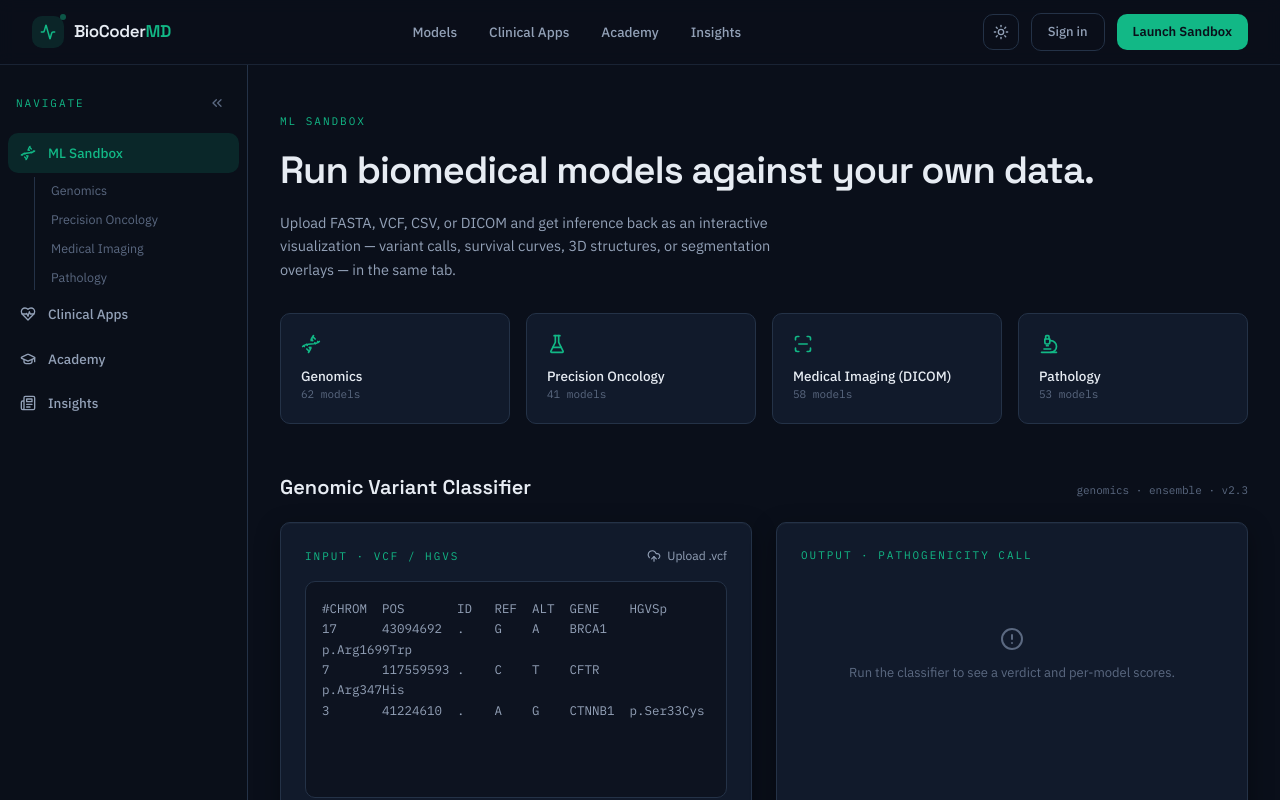
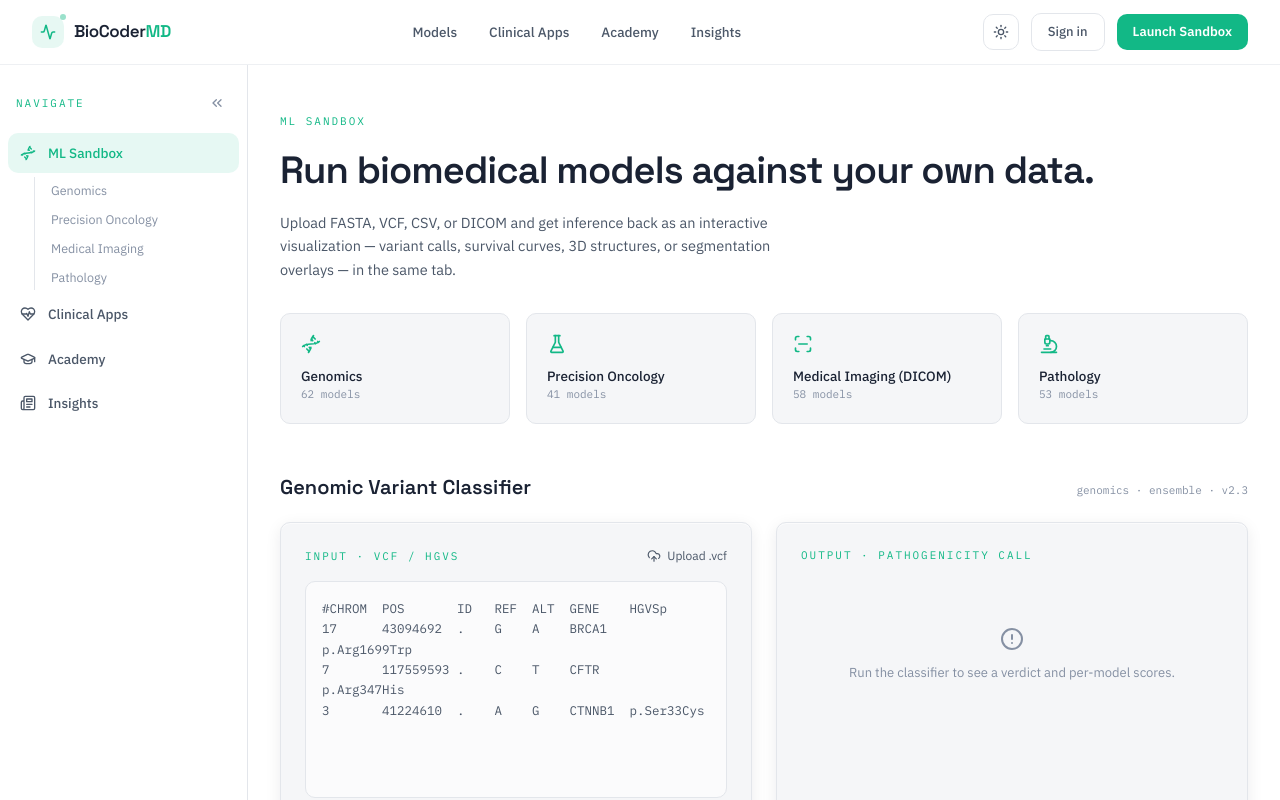
Before and after one commit to tahrene94-creator/biocoder-md, a Next.js app: page /models in a window 1280 px wide. Shown: the top 800 px of the page. Built offline with nearby package versions, Linux system fonts and the light colour scheme.

Commit message:
switch to light academic color theme

```diff
--- a/app/globals.css
+++ b/app/globals.css
@@ -12,12 +12,11 @@ html {
   scroll-behavior: smooth;
 }
 
+/* Light academic/institutional look is now the site-wide default -- see the
+   bg.deep / ink.DEFAULT token values in tailwind.config.ts, which every
+   component already references. */
 body {
   @apply bg-bg-deep text-ink font-body antialiased;
-}
-
-body.light-mode {
-  @apply bg-bg-light text-ink-onLight;
 }
 
 ::selection {
--- a/components/sandbox/VariantClassifierSandbox.tsx
+++ b/components/sandbox/VariantClassifierSandbox.tsx
@@ -195,20 +195,20 @@ export default function VariantClassifierSandbox() {
             <div className="h-[180px] w-full">
               <ResponsiveContainer width="100%" height="100%">
                 <BarChart data={result.scores} layout="vertical" margin={{ left: 0, right: 16 }}>
-                  <CartesianGrid strokeDasharray="3 3" stroke="#243247" horizontal={false} />
-                  <XAxis type="number" domain={[0, 1]} tick={{ fill: "#5B6981", fontSize: 11 }} stroke="#243247" />
+                  <CartesianGrid strokeDasharray="3 3" stroke="#E3E6EB" horizontal={false} />
+                  <XAxis type="number" domain={[0, 1]} tick={{ fill: "#4B5768", fontSize: 11 }} stroke="#E3E6EB" />
                   <YAxis
                     type="category"
                     dataKey="model"
                     width={140}
-                    tick={{ fill: "#93A1B7", fontSize: 11.5 }}
-                    stroke="#243247"
+                    tick={{ fill: "#1A2233", fontSize: 11.5 }}
+                    stroke="#E3E6EB"
                   />
                   <Bar dataKey="score" radius={[0, 4, 4, 0]}>
                     {result.scores.map((entry, i) => (
                       <Cell
                         key={entry.model}
-                        fill={i === result.scores.length - 1 ? "#12B886" : "#3A4A63"}
+                        fill={i === result.scores.length - 1 ? "#12B886" : "#C7CDD6"}
                       />
                     ))}
                   </Bar>
--- a/tailwind.config.ts
+++ b/tailwind.config.ts
@@ -2,9 +2,11 @@ import type { Config } from "tailwindcss";
 
 // ---------------------------------------------------------------------------
 // BioCoder MD design tokens
-// Palette is grounded in the clinical monitor: deep slate/navy field, a single
-// emerald "signal" accent (the one color that means "live/active/normal"
-// on every hospital display), and crisp white for clinical clarity.
+// Palette shifted to a light academic/institutional look (white field, dark
+// charcoal text, restrained emerald accent) to match a university programme
+// reference site. Token names (bg.deep, ink.DEFAULT, etc.) are kept as-is so
+// every component that already references them repaints automatically --
+// only the hex values changed.
 // ---------------------------------------------------------------------------
 const config: Config = {
   darkMode: "class",
@@ -16,31 +18,31 @@ const config: Config = {
     extend: {
       colors: {
         bg: {
-          deep: "#0A0F1A",   // primary dark-mode field (near-navy, not pure black)
-          panel: "#111A2B",  // raised surface / cards on dark
-          light: "#F6F8FA",  // primary light-mode field (crisp, cool white)
+          deep: "#FFFFFF",    // primary page background (was near-navy, now white)
+          panel: "#F5F6F8",   // raised surface / cards -- a hair off-white so they read as distinct from the page
+          light: "#F6F8FA",
           panelLight: "#FFFFFF",
         },
         slate: {
-          DEFAULT: "#1E293B",
-          line: "#243247",
+          DEFAULT: "#D7DBE1",
+          line: "#E3E6EB",    // borders/dividers -- light gray instead of dark navy-gray
         },
         signal: {
-          DEFAULT: "#12B886", // emerald "vitals" green
+          DEFAULT: "#12B886", // emerald accent kept, still reads clearly on white
           dim: "#0B7C5C",
-          bright: "#3FE1B0",
-          soft: "rgba(18,184,134,0.14)",
+          bright: "#0E9A6C",  // darkened slightly from the dark-theme value for AA contrast on white
+          soft: "rgba(18,184,134,0.10)",
         },
         ink: {
-          DEFAULT: "#E7ECF3",
-          dim: "#93A1B7",
-          faint: "#5B6981",
+          DEFAULT: "#1A2233",   // primary text -- dark charcoal, not pure black (was near-white)
+          dim: "#4B5768",       // secondary text
+          faint: "#8590A3",     // tertiary/meta text
           onLight: "#0E1524",
           onLightDim: "#5B6981",
         },
         alert: {
-          amber: "#E0A93E",
-          rose: "#E0616B",
+          amber: "#B7791F",
+          rose: "#C23A4B",
         },
       },
       fontFamily: {
@@ -53,7 +55,9 @@ const config: Config = {
         pill: "999px",
       },
       boxShadow: {
-        panel: "0 1px 0 rgba(255,255,255,0.03) inset, 0 8px 24px rgba(0,0,0,0.35)",
+        // Subtle card shadow tuned for a white/light-gray field instead of
+        // the previous dark-theme glow.
+        panel: "0 1px 0 rgba(255,255,255,0.6) inset, 0 4px 16px rgba(15,23,42,0.08)",
       },
       keyframes: {
         trace: {
```
